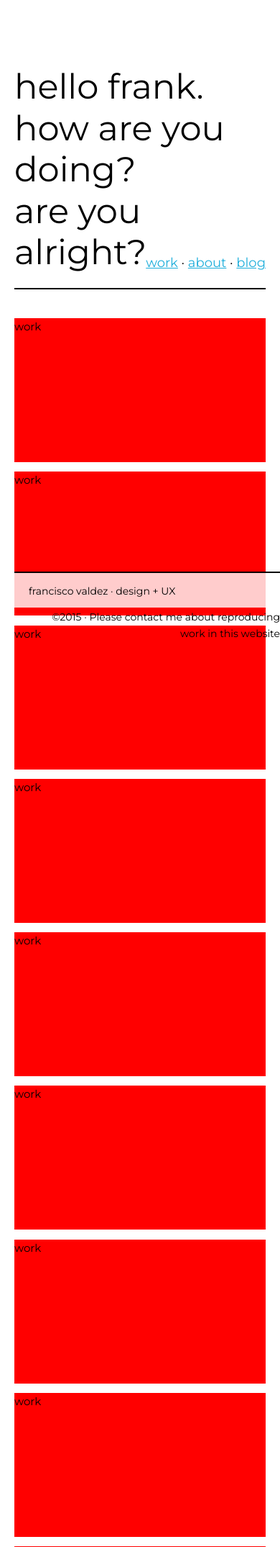
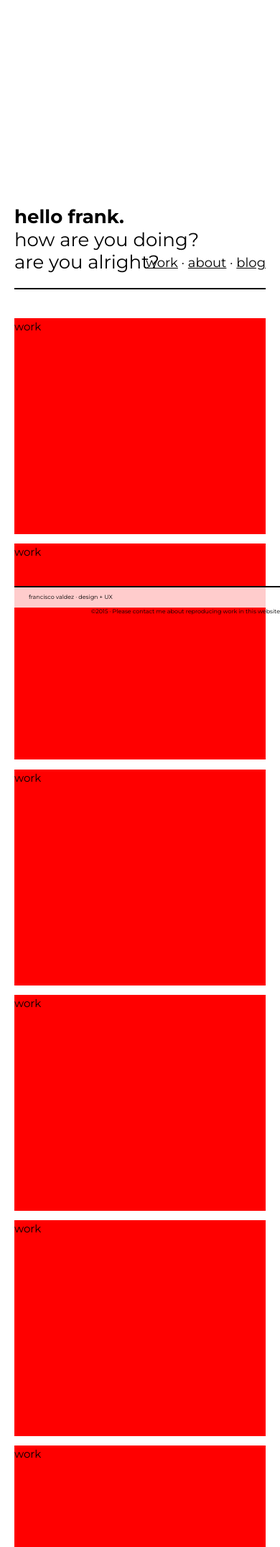
Before and after one commit to franciscoevaldez/webportfolio, a PHP site: page / in a window 390 px wide. Shown: the top 2149 px of the page at 72% size. Run offline with PHP 8.4, Linux system fonts and the light colour scheme.

Commit message:
Home : responsive
Ajustes responsive listos. faltan ajustes chicos en menos de 500px

```diff
--- a/index.html
+++ b/index.html
@@ -40,14 +40,14 @@
 
 		<div class="row">
 
-		<div id="mainTitle" class="six columns">
-			<h1>fran valdez / hallo!</h1>
-			<p>hello frank.</p>
+		<div id="mainTitle" class="eight columns">
+			<h1>fran valdez<em> / hallo!</em></h1>
+			<p><strong>hello frank.</strong></p>
 			<p>how are you doing?</p>
 			<p>are you alright?</p>
 		</div>
 
-		<nav class="six columns">
+		<nav class="four columns">
 			<a href="#">work</a>
 			·
 			<a href="#">about</a>
@@ -104,11 +104,11 @@
 
 		<div class="row">
 
-		<div id="signing" class="six columns">
+		<div id="signing" class="four columns">
 			francisco valdez · design + UX
 		</div>
 
-		<div id="legal" class="six columns">
+		<div id="legal" class="eight columns">
 			&copy;2015  ·  Please contact me about reproducing work in this website
 		</div>
 
--- a/style/skeleton.css
+++ b/style/skeleton.css
@@ -44,7 +44,7 @@
 /* For devices larger than 400px */
 @media (min-width: 400px) {
   .container {
-    width: 85%;
+    width: 90%;
     padding: 0; }
 }
 
@@ -131,19 +131,25 @@
 
 /* Typography
 –––––––––––––––––––––––––––––––––––––––––––––––––– */
+
+
 h1, h2, h3, h4, h5, h6 {
   margin-top: 0;
   margin-bottom: 2rem;
   font-weight: 700; }
-h1 { font-size: 4.0rem; line-height: 1;  letter-spacing: -.1rem;}
+h1 { font-size: 3.2rem; line-height: 1.2;  letter-spacing: -.1rem;}
 h2 { font-size: 3.6rem; line-height: 1.25; letter-spacing: -.1rem; }
 h3 { font-size: 3.0rem; line-height: 1.3;  letter-spacing: -.1rem; }
 h4 { font-size: 2.4rem; line-height: 1.35; letter-spacing: -.08rem; }
 h5 { font-size: 1.8rem; line-height: 1.5;  letter-spacing: -.05rem; }
 h6 { font-size: 1.5rem; line-height: 1.6;  letter-spacing: 0; }
 
+@media (min-width: 500px) {h1{font-size: 1.8rem;}}
+@media (min-width: 750px) {h1{font-size: 2.4rem;}}
+@media (min-width: 1000px) {h1{font-size: 3.2rem;}}
+
 /* Larger than phablet */
-@media (min-width: 550px) {
+@media (min-width: 1000px) {
   h1 { font-size: 3.2rem; }
   h2 { font-size: 4.8rem; }
   h3 { font-size: 3.6rem; }
@@ -159,9 +165,9 @@
 /* Links
 –––––––––––––––––––––––––––––––––––––––––––––––––– */
 a {
+  color: #000000; }
+a:hover {
   color: #1EAEDB; }
-a:hover {
-  color: #0FA0CE; }
 
 
 /* Buttons
--- a/style/styles.css
+++ b/style/styles.css
@@ -12,11 +12,22 @@
 
 }
 
+header em{
+	font-style: normal;
+	font-weight: 400;
+	color: #1EAEDB;
+}
+
+@media (min-width: 500px) {header{height: 200px;}}
+@media (min-width: 650px) {header{height: 250px;}}
+@media (min-width: 750px) {header{height: 300px;}}
+@media (min-width: 1000px) {header{height: 400px;}}
+
 header div#mainTitle > h1{ display: none; }
 
 header.stacked{
 
-	height: 80px !important;
+	height: 80px;
 
 	position: fixed !important;
 	display: block !important;
@@ -25,6 +36,10 @@
 	top: 0px !important;
 
 }
+
+@media (min-width: 500px) {header.stacked{height: 55px;}}
+@media (min-width: 750px) {header.stacked{height: 65px;}}
+@media (min-width: 1000px) {header.stacked{height: 80px;}}
 
 header.stacked div#mainTitle > h1{ display: inline-block; }
 header.stacked div#mainTitle > p{ display: none; }
@@ -35,18 +50,23 @@
 	left: 0px;
 }
 
-div#mainTitle > h1{
-	margin: 0;
-	line-height: 1.2 !important;
-}
+div#mainTitle > h1{margin: 0;}
+
 
 div#mainTitle > p{
 
-	font-size: 4.8rem !important;
+	font-size: 4.8rem;
 	line-height: 1.2;
 	margin: 0;
 
 }
+
+@media (max-width: 650px) {div#mainTitle > p { font-size: 2.6rem; }}
+@media (min-width: 650px) {div#mainTitle > p { font-size: 3.2rem; }}
+@media (min-width: 750px) {div#mainTitle > p { font-size: 3.8rem; }}
+@media (min-width: 960px) {div#mainTitle > p { font-size: 4.8rem; }}
+
+
 
 nav{
 	position: absolute;
@@ -55,6 +75,10 @@
 	text-align: right;
 	font-size: 1.8rem;
 }
+
+@media (min-width: 500px) {nav{font-size: 1.2rem;}}
+@media (min-width: 750px) {nav{font-size: 1.4rem;}}
+@media (min-width: 1000px) {nav{font-size: 1.8rem;}}
 
 section#workArray{
 	padding: 40px 0;
@@ -66,14 +90,17 @@
 
 
 div.workThumb{
+	height: 200px;
+	margin-bottom: 3.8%;
 
 	background-color: red;
-	height: 200px;
-
-	margin-bottom: 3.8%;
-
 }
 
+@media (max-width: 400px) {div.workThumb{height: 300px;}}
+@media (min-width: 400px) {div.workThumb{height: 70px;}}
+@media (min-width: 650px) {div.workThumb{height: 110px;}}
+@media (min-width: 950px) {div.workThumb{height: 140px;}}
+@media (min-width: 1200px) {div.workThumb{height: 200px;}}
 
 footer{
 
@@ -95,6 +122,23 @@
 	padding-top: 14px;
 }
 
+@media (max-width: 650px) {
+	footer{height: 30px;font-size: 0.8rem;}
+	footer .row div{padding-top: 7px;}
+}
+@media (min-width: 650px) {
+	footer{height: 30px;font-size: 1.0rem;}
+	footer .row div{padding-top: 7px;}
+}
+@media (min-width: 750px) {
+	footer{height: 40px;font-size: 1.2rem;}
+	footer .row div{padding-top: 10px;}
+}
+@media (min-width: 950px) {
+	footer{height: 50px;font-size: 1.4rem;}
+	footer .row div{padding-top: 14px;}
+}
+
 footer #legal{
 
 	text-align: right;
```
